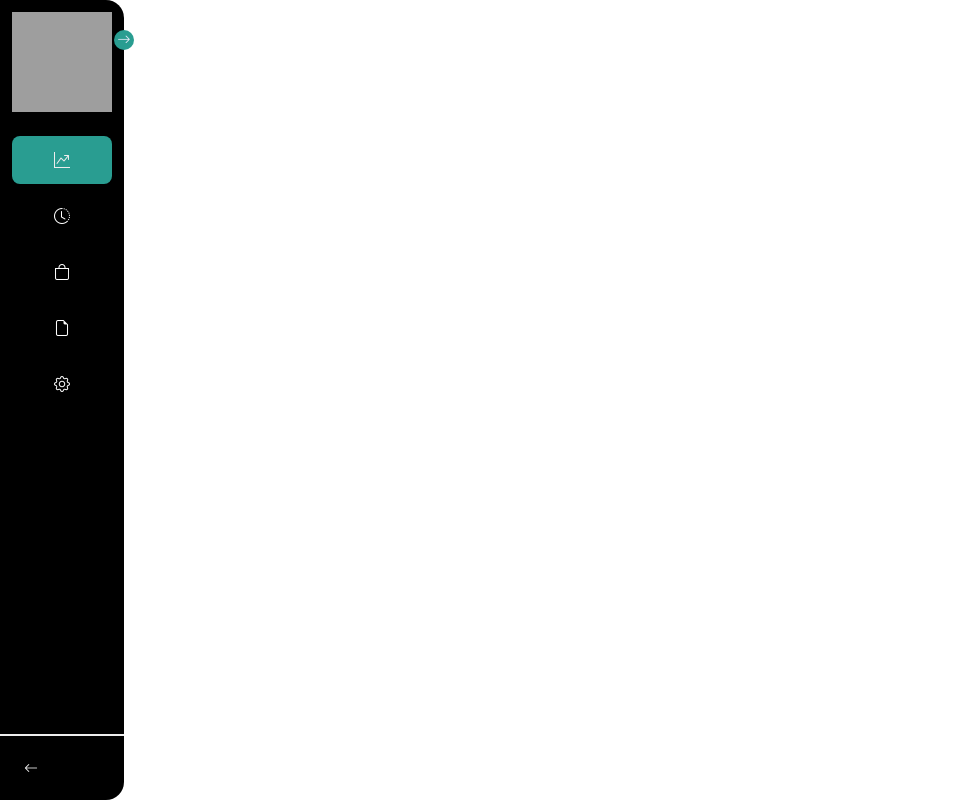
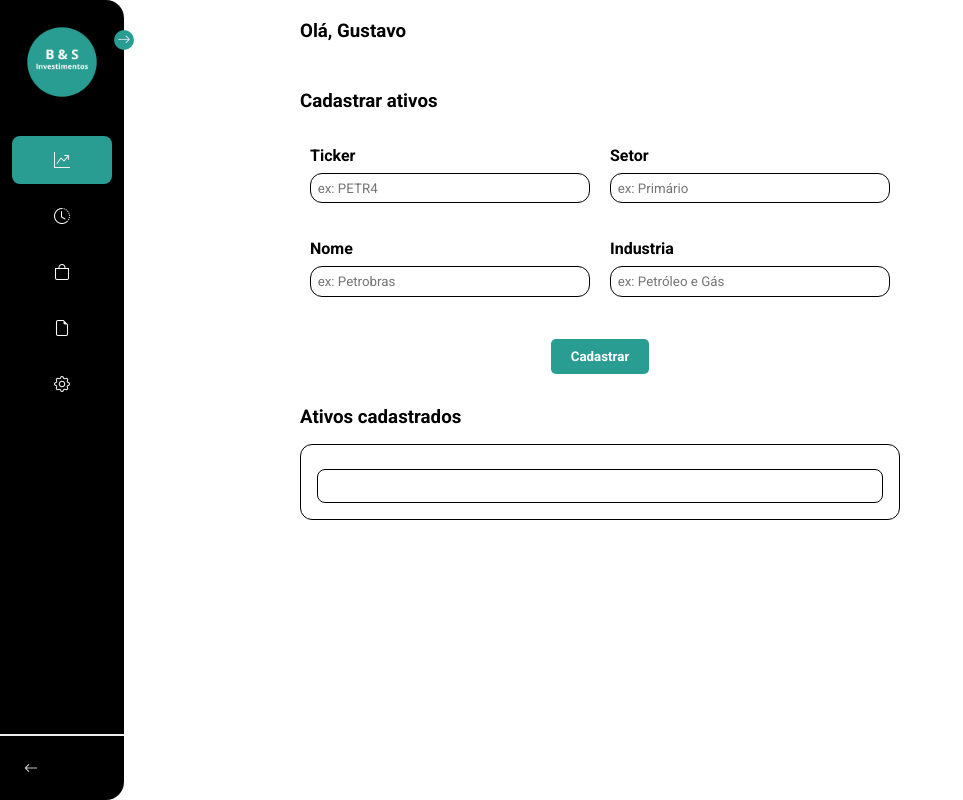
Before and after one commit to SilveiraGustavo/App_Flask, a Flask app: page /Home in a window 1280 px wide. Shown: the whole page, without its empty margins (0-963 px from the left). Run offline with Flask 3, Linux system fonts and the light colour scheme; some libraries are stand-ins or nearby versions; grey boxes are pictures that could not be loaded.

Commit message:
refactor

```diff
--- /dev/null
+++ b/Static/Styles/home.css
@@ -0,0 +1,89 @@
+/* Todos os estilos responsáveis por o conteúdo principal da página */
+main {
+    padding: 10px;
+    position: fixed;
+    z-index: 1;
+    padding-left: calc(130px + 20px);
+    transition: margin-left 0.5s ease;
+}
+header h2 {
+    color: #000;
+    font-size: 24px;
+}
+.container {
+    max-width: 600px;
+    margin: 0 auto;
+    margin-top: 3rem;
+}
+.container h3 {
+    margin-bottom: 1.5rem;
+}
+form {
+    display: flex;
+    flex-wrap: wrap;
+    justify-content: space-between;
+}
+.form-group {
+    flex: 1 1 45%; /* Ajusta a largura dos inputs */
+    margin-bottom: 1em;
+    padding: 10px;
+}
+.form-group label {
+    display: block;
+    font-weight: bold;
+    margin-bottom: 0.5em;
+}
+
+.form-group input {
+    width: 100%;
+    padding: 0.5em;
+    border-radius: 12px;
+    border: 1px solid #000;
+    box-sizing: border-box;
+}
+.btn_container {
+    display: flex;
+    justify-content: center; /* Centraliza o botão */
+    margin-top: 1em;
+}
+.btn-cadastrar-ativos {
+    background-color: #299d91;
+    color: white;
+    padding: 10px 20px;
+    border: none;
+    border-radius: 5px;
+    cursor: pointer;
+    text-align: center;
+    font-weight: bold;
+}
+
+.btn-cadastrar-ativos a {
+    color: white;
+    text-decoration: none;
+}
+
+
+/* Estilos responsáveis por o segundo container */
+.container2 {
+    max-width: 600px;
+    margin: 0 auto;
+    margin-top: 2rem;
+}
+.ativos_content {
+    max-width: 100%;
+    border: 1px solid #000;
+    padding: 1rem;
+    border-radius: 12px;
+    margin-top: 1rem;
+    overflow-y: scroll;
+}
+.ativos_content li {
+    list-style-type: none;
+}
+.Ativos_cards {
+    max-width: 100%;
+    padding: 1rem;
+    border: 1px solid #000;
+    border-radius: 8px;
+    margin-top: 0.5rem;
+}
--- a/app.py
+++ b/app.py
@@ -3,7 +3,8 @@ from flask import Flask, render_template
 from inicial.inicial import inicial_blueprint
 from Home.home import Home_blueprint
 from Login.Login import login_blueprint
-from database import db
+from database import db, login_manager
+
 
 basedir = path.abspath(path.dirname(__file__))
 
@@ -12,8 +13,10 @@ app = Flask(__name__)
 app.config['SQLALCHEMY_DATABASE_URI'] = \
     'sqlite:///' + path.join(basedir, 'investimentos.db')
 app.config['SQLALCHEMY_TRACK_MODIFICATIONS'] = False
+
+
 db.init_app(app)
-
+login_manager.init_app(app)
 
 app.register_blueprint(inicial_blueprint)
 app.register_blueprint(Home_blueprint)
--- a/templates/Home/home.html
+++ b/templates/Home/home.html
@@ -1,5 +1,55 @@
 {% extends 'base.html' %}
 {% block content %}
-        <h1>testes</h1>
-       <h2>Em construção...</h2>
+        <link rel="stylesheet" href="{{ url_for('static', filename='Styles/Home.css') }}">
+        <main id="main">
+                <header>
+                <h3>Olá,<span> Gustavo</span></h3>
+                </header>
+
+                <div class="container">
+                <h3>Cadastrar ativos</h3>
+
+                <form id="form">
+                        <div class="form-group">
+                        <label for="ticker">Ticker</label>
+                        <input type="text" id="itemInput" placeholder="ex: PETR4" name="ticker">
+                        </div>
+                        <div class="form-group">
+                        <label for="setor">Setor</label>
+                        <input type="text" id="itemInput" placeholder="ex: Primário" name="setor">
+                        </div>
+                        <div class="form-group">
+                        <label for="nome">Nome</label>
+                        <input type="text" id="itemInput" placeholder="ex: Petrobras" name="nome">
+                        </div>
+                        <div class="form-group">
+                        <label for="industria">Industria</label>
+                        <input type="text" id="itemInput" placeholder="ex: Petróleo e Gás" name="industria">
+                        </div>
+                </form>
+
+                <div class="btn_container">
+                        <button class="btn-cadastrar-ativos" id="addItemButton">
+                        <a href="">Cadastrar
+                        </a>
+                        </button>
+                </div>
+
+                </div>
+
+
+                <div class="container2">
+                <h3>Ativos cadastrados</h3>
+                <div class="ativos_content">
+                        <ul id="itemList">
+                        <li>
+                                <div class="Ativos_cards">
+                                <!-- <img src="../src/imgs/Petrobras.png" alt="Petrobrás" style="width: 35px; object-fit: cover;"> -->
+                                </div>
+                        </li>
+                        </ul>
+                </div>
+                </div>
+        </main>
+
 {% endblock %}
--- a/templates/base.html
+++ b/templates/base.html
@@ -3,7 +3,7 @@
 <head>
     <meta charset="UTF-8">
     <meta name="viewport" content="width=device-width, initial-scale=1.0">
-    <title>menu Base</title>
+    <title>Bem-vindo(a) B&S Investimentos</title>
 
      <!-- Importação do CDN da biblioteca de icones -->
      <link rel="stylesheet" href="https://cdn.jsdelivr.net/npm/bootstrap-icons@1.3.0/font/bootstrap-icons.css">
@@ -20,7 +20,7 @@
     <nav id="sidebar">
         <div id="sidebar_content">
             <div class="Logo">
-                <img src="{{ url_for('static', filename='logomarca.png') }}" alt="Logo marca">
+                <img src="{{ url_for('static', filename='img/logomarca.png') }}" alt="Logo marca">
             </div>
 
             <ul id="side_items">
@@ -85,6 +85,12 @@
         </div>
     </nav>
 
+    <main id="main">
+        {% block content %}
+        {% endblock %}
+    </main>
+
+
     <script>
                 // Section resposavél pelo funcionamento do Menu Lateral
         document.getElementById('open_btn').addEventListener('click', function () {
@@ -101,17 +107,6 @@
         });
 
 
-        // Funcionalidade da Lista de Empresas
-        var btn_Enviar = document.querySelector("#addItemButton");
-
-        btn_Enviar.addEventListener('click', function(event){
-            event.preventDefault();
-            var form = document.querySelector("#form");
-            console.log(form.ticker.value);
-            console.log(form.setor.value);
-            console.log(form.nome.value);
-            console.log(form.industria.value);
-        });
     </script>
 </body>
 </html>
--- a/templates/inicial.html
+++ b/templates/inicial.html
@@ -29,7 +29,7 @@
                 <h3>Invista com a B&S Investimentos</h3>
                 <h1>Crie sua conta grátis!</h1>
                 <button id="btn_Login">
-                    <a  href="{{ url_for('pagina_login') }}">Entrar</a>
+                    <a  href="{{ url_for('login.pagina_login') }}">Entrar</a>
                 </button>
             </div>
 
```
Also changed, not shown: Login/Login.py (+15 -12 lines), database.py (+17 -1 lines), templates/Login/login.html (+4 -4 lines), investimentos.db, 1 other file.
